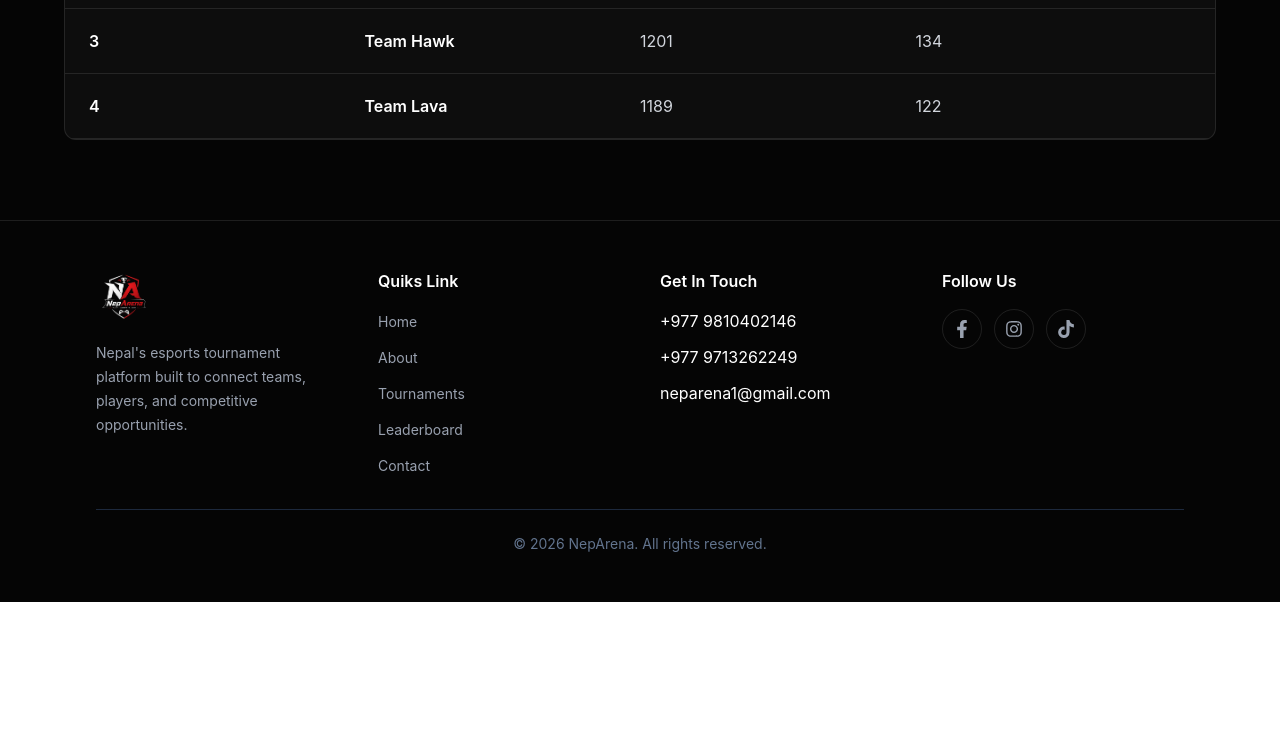
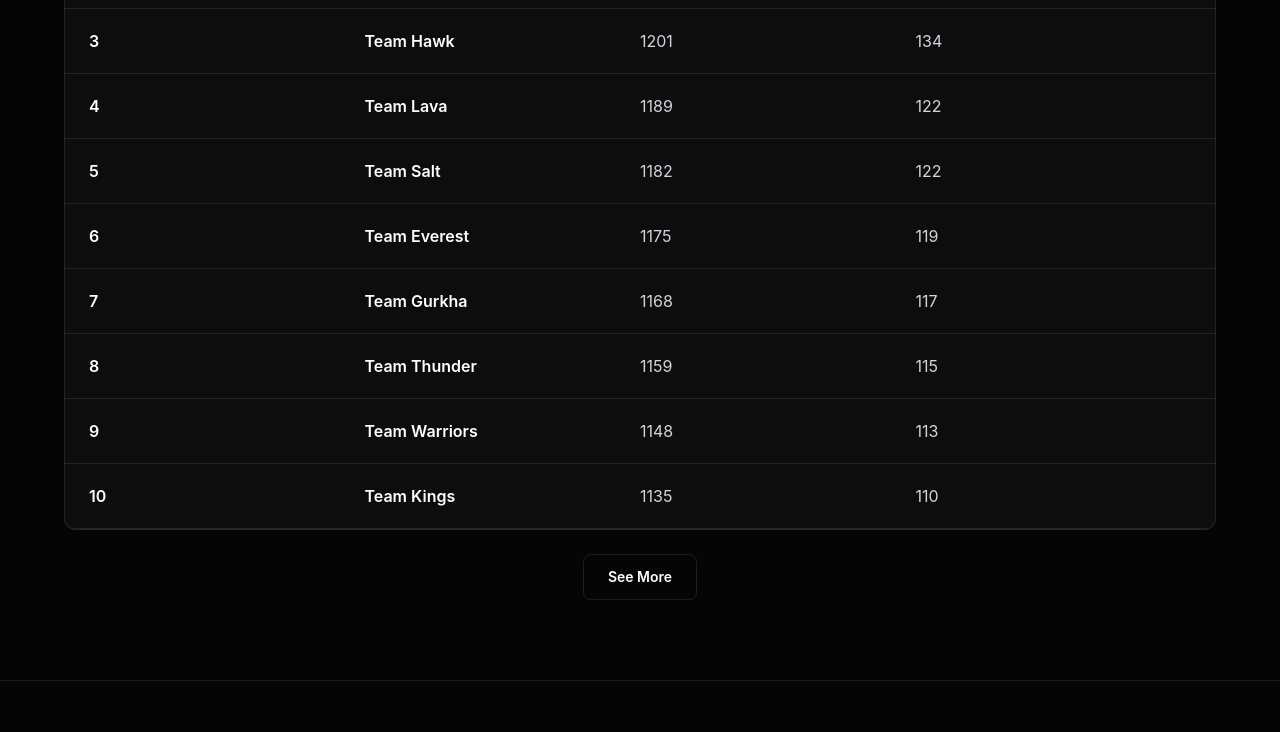
Before and after one commit to Sugam112stha/NepArena, a React (Vite) app: page /Leaderboard in a window 1280 px wide. Shown: the part 463-1195 px from the top of the page. Before the commit the page ends 1065 px from the top, so only its background shows below. Built offline with nearby package versions, Linux system fonts and the light colour scheme.

Commit message:
some more data added

```diff
--- a/src/pages/Leaderboard.tsx
+++ b/src/pages/Leaderboard.tsx
@@ -6,6 +6,14 @@ const teams = [
   { rank: 2, name: "Team Phonix", points: 1206, wins: 129 },
   { rank: 3, name: "Team Hawk", points: 1201, wins: 134 },
   { rank: 4, name: "Team Lava", points: 1189, wins: 122 },
+  { rank: 5, name: "Team Salt", points: 1182, wins: 122 },
+  { rank: 6, name: "Team Everest", points: 1175, wins: 119 },
+  { rank: 7, name: "Team Gurkha", points: 1168, wins: 117 },
+  { rank: 8, name: "Team Thunder", points: 1159, wins: 115 },
+  { rank: 9, name: "Team Warriors", points: 1148, wins: 113 },
+  { rank: 10, name: "Team Kings", points: 1135, wins: 110 },
+  { rank: 11, name: "Team Blaze", points: 1120, wins: 108 },
+  { rank: 12, name: "Team Titans", points: 1105, wins: 105 },
 ];
 
 const Leaderboard = () => {
```
